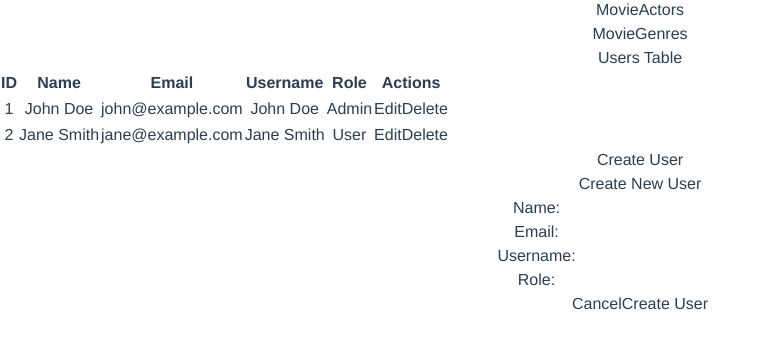
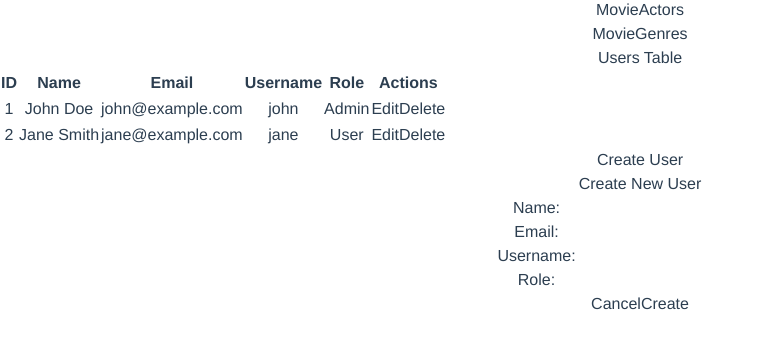
Before and after one commit to CMogore/MoviesApp, a Vue app in the folder frontend/: page /admin in a window 1280 px wide. Both pictures are taken after a click on the button "Create User". Shown: the part 338-686 px from the top of the page, without its empty margins (0-769 px from the left). Built offline with nearby package versions, Linux system fonts and the light colour scheme.

Commit message:
users table

```diff
--- a/frontend/src/components/admin/CreateUsers.vue
+++ b/frontend/src/components/admin/CreateUsers.vue
@@ -1,27 +1,27 @@
 <template>
   <div v-if="isOpen" class="fixed inset-0 flex items-center justify-center bg-black bg-opacity-50">
     <div class="bg-white p-8 rounded-lg max-w-md">
-        <h2 class="text-2xl font-semibold mb-4">Create New User</h2>
-        <form @submit.prevent="createUser">
+      <h2 class="text-2xl font-semibold mb-4">{{ userData ? 'Edit User' : 'Create New User' }}</h2>
+      <form @submit.prevent="userData ? updateUser() : addUser()">
         <div class="mb-4">
           <label for="name" class="block text-sm font-medium text-gray-700">Name:</label>
-            <input v-model="newUser.name" type="text" id="name" name="name" class="mt-1 p-2 border rounded-md w-full" required>
+          <input v-model="formData.name" type="text" id="name" name="name" class="mt-1 p-2 border rounded-md w-full" required>
         </div>
         <div class="mb-4">
           <label for="email" class="block text-sm font-medium text-gray-700">Email:</label>
-            <input v-model="newUser.email" type="email" id="email" name="email" class="mt-1 p-2 border rounded-md w-full" required>
+          <input v-model="formData.email" type="email" id="email" name="email" class="mt-1 p-2 border rounded-md w-full" required>
         </div>
         <div class="mb-4">
           <label for="username" class="block text-sm font-medium text-gray-700">Username:</label>
-            <input v-model="newUser.username" type="text" id="username" name="username" class="mt-1 p-2 border rounded-md w-full" required>
+          <input v-model="formData.username" type="text" id="username" name="username" class="mt-1 p-2 border rounded-md w-full" required>
         </div>
         <div class="mb-4">
           <label for="role" class="block text-sm font-medium text-gray-700">Role:</label>
-            <input v-model="newUser.role" type="text" id="role" name="role" class="mt-1 p-2 border rounded-md w-full" required>
+          <input v-model="formData.role" type="text" id="role" name="role" class="mt-1 p-2 border rounded-md w-full" required>
         </div>
         <div class="flex justify-end">
           <button type="button" @click="closeModal" class="px-4 py-2 bg-gray-300 text-gray-700 rounded-md mr-2">Cancel</button>
-            <button type="submit" class="px-4 py-2 bg-blue-500 text-white rounded-md">Create User</button>
+          <button type="submit" class="px-4 py-2 bg-blue-500 text-white rounded-md">{{ userData ? 'Save' : 'Create' }}</button>
         </div>
       </form>
     </div>
@@ -30,10 +30,13 @@
 
 <script>
 export default {
+  props: {
+    userData: Object // Pass selected user data for editing
+  },
   data() {
     return {
       isOpen: false,
-        newUser: {
+      formData: {
         name: '',
         email: '',
         username: '',
@@ -41,28 +44,54 @@
       }
     };
   },
+  watch: {
+    userData(newVal) {
+      // Update form data when userData changes
+      if (newVal) {
+        this.formData.name = newVal.name;
+        this.formData.email = newVal.email;
+        this.formData.username = newVal.username;
+        this.formData.role = newVal.role;
+      }
+    }
+  },
   methods: {
     openModal() {
       this.isOpen = true;
+      if (this.userData) {
+        // Initialize form data if editing existing user
+        this.formData.name = this.userData.name;
+        this.formData.email = this.userData.email;
+        this.formData.username = this.userData.username;
+        this.formData.role = this.userData.role;
+        this.resetForm();
+
+      } else {
+        // Reset form data if adding new user
+        this.resetForm();
+      }
     },
     closeModal() {
       this.isOpen = false;
       this.resetForm();
     },
     resetForm() {
-        this.newUser = {
-          name: '',
-          email: '',
-          username: '',
-          role: ''
-        };
+      this.formData.name = '';
+      this.formData.email = '';
+      this.formData.username = '';
+      this.formData.role = '';
     },
-      createUser() {
-        // Handle user creation logic (e.g., send request to backend)
-        console.log('Create User:', this.newUser);
-        // After successful creation, close modal and reset form
+    addUser() {
+        // Implement add actor relationship functionality (e.g., send data to backend)
+        console.log('Adding new Admin:', this.formData);
       this.closeModal();
-      }
+      },
+      updateUser() {
+        // Implement update movie-actor relationship functionality (e.g., send updated data to backend)
+        console.log('Updated User Data:', this.formData);
+        this.closeModal();
+      },
+
   }
 };
 </script>
--- a/frontend/src/components/admin/UsersTable.vue
+++ b/frontend/src/components/admin/UsersTable.vue
@@ -1,4 +1,6 @@
 <template>
+  <div>
+    <!-- Table to display users -->
     <table class="table-auto w-full">
       <thead>
         <tr>
@@ -11,12 +13,12 @@
         </tr>
       </thead>
       <tbody>
-        <!-- Example user rows, replace with actual data from API or Vuex store -->
+        <!-- Display users data -->
         <tr v-for="user in users" :key="user.id">
           <td class="border px-4 py-2">{{ user.id }}</td>
           <td class="border px-4 py-2">{{ user.name }}</td>
           <td class="border px-4 py-2">{{ user.email }}</td>
-          <td class="border px-4 py-2">{{ user.name }}</td>
+          <td class="border px-4 py-2">{{ user.username }}</td>
           <td class="border px-4 py-2">{{ user.role }}</td>
           <td class="border border-gray-300 px-4 py-2">
             <button @click="editUser(user)" class="text-blue-500 hover:text-blue-700 focus:outline-none mr-2">Edit</button>
@@ -28,55 +30,57 @@
 
     <!-- Create User button -->
     <div class="mt-4 text-left">
-      <button @click="openCreateUserModal" class="px-4 py-2  bg-blue-500 text-white rounded-md">Create User</button>
+      <button @click="openCreateUserModal" class="px-4 py-2 bg-blue-500 text-white rounded-md">Create User</button>
     </div>
 
-    <!-- User creation modal -->
-    <UserModal ref="userModal" @closeModal="closeCreateUserModal" />
-
+    <!-- User creation/edit modal -->
+    <UserModal ref="userModal" @closeModal="closeCreateUserModal" :userData="selectedUser" />
+  </div>
 </template>
 
 <script>
 import UserModal from '@/components/admin/CreateUsers.vue';
+
 export default {
   components: {
     UserModal
   },
-
   data() {
     return {
       users: [
-          { id: 1, name: 'John Doe', email: 'john@example.com', role: 'Admin' },
-          { id: 2, name: 'Jane Smith', email: 'jane@example.com', role: 'User' },
+        { id: 1, name: 'John Doe', email: 'john@example.com', username: 'john', role: 'Admin' },
+        { id: 2, name: 'Jane Smith', email: 'jane@example.com', username: 'jane', role: 'User' },
         // Add more user data
-        ]
+      ],
+      selectedUser: null
     };
-
   },
   methods: {
     editUser(user) {
-      // Implement edit user functionality (e.g., open modal with user details for editing)
-      console.log('Edit User:', user);
+      this.selectedUser = { ...user }; // Clone user object for editing
+      this.$refs.userModal.openModal();
     },
     deleteUser(userId) {
-      // Implement delete user functionality (e.g., send request to delete user from backend)
+      const index = this.users.findIndex(user => user.id === userId);
+      if (index !== -1) {
+        this.users.splice(index, 1);
         console.log('Delete User ID:', userId);
+      }
+
     },
     openCreateUserModal() {
-      // Check if userModal ref exists before calling openModal
       if (this.$refs.userModal) {
+        this.selectedUser = null; // Reset selected user for add operation
         this.$refs.userModal.openModal();
       }
     },
     closeCreateUserModal() {
-      // Check if userModal ref exists before calling closeModal
       if (this.$refs.userModal) {
         this.$refs.userModal.closeModal();
       }
     }
   }
 };
-
 </script>
 
 <style scoped>
```
Lines whose indentation alone changed are shown as unchanged.
